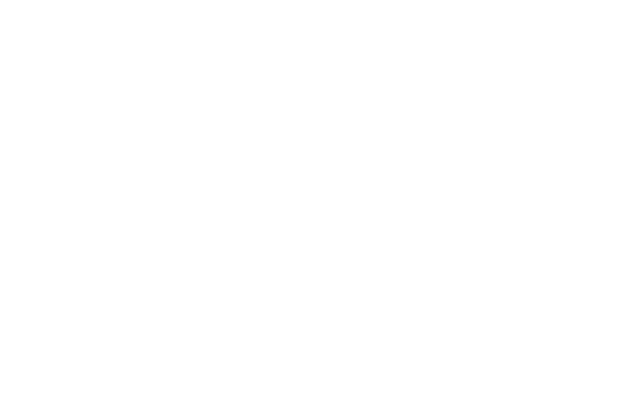
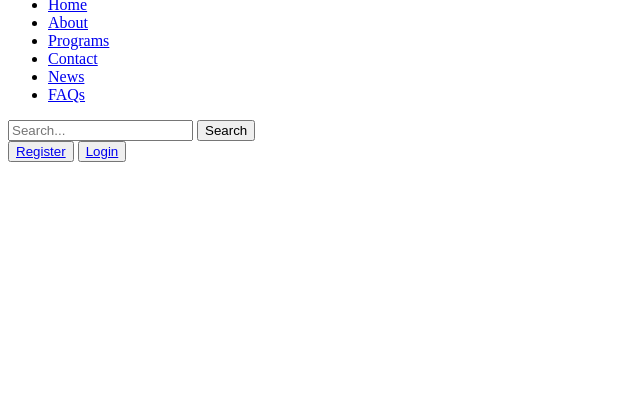
Before and after one commit to guenzandra/school-management-system, a Laravel app: page / in a window 1280 px wide. Before the commit the part shown is empty. Shown: the part 332-752 px from the top of the page, without its empty margins (0-640 px from the left). Run offline with Laravel 12, Linux system fonts and the light colour scheme.

Commit message:
nav sections

```diff
--- a/resources/views/home/nav.blade.php
+++ b/resources/views/home/nav.blade.php
@@ -4,14 +4,19 @@
       <img src="{{ asset('images/logo.png') }}" alt="Logo">
     </a>
   </div>
-  <ul>
+  <ul class="nav-links">
     <li><a href="{{ route('home') }}">Home</a></li>
     <li><a href="{{ route('about') }}">About</a></li>
     <li><a href="{{ route('programs') }}">Programs</a></li>
     <li><a href="{{ route('contact') }}">Contact</a></li>
+    <li><a href="{{ route('news') }}">News</a></li>
+    <li><a href="{{ route('faqs') }}">FAQs</a></li>
   </ul>
-  <div class="search-bar">
-
+  <div class="search-bar"></div>
+    <form action="{{ route('search') }}" method="GET">
+      <input type="text" name="query" placeholder="Search...">
+      <button type="submit">Search</button>
+    </form>
   </div>
   <button class="signup"><a href="{{ route('register') }}">Register</a></button>
   <button class="login"><a href="{{ route('login') }}">Login</a></button>
--- a/resources/views/welcome.blade.php
+++ b/resources/views/welcome.blade.php
@@ -6,6 +6,7 @@
     <title>Pagsanjan Integrated National Senior High School</title>
 </head>
 <body>
-
+<!---include the nav.blade.php file here--->
+@include('home.nav')
 </body>
 </html>
```
